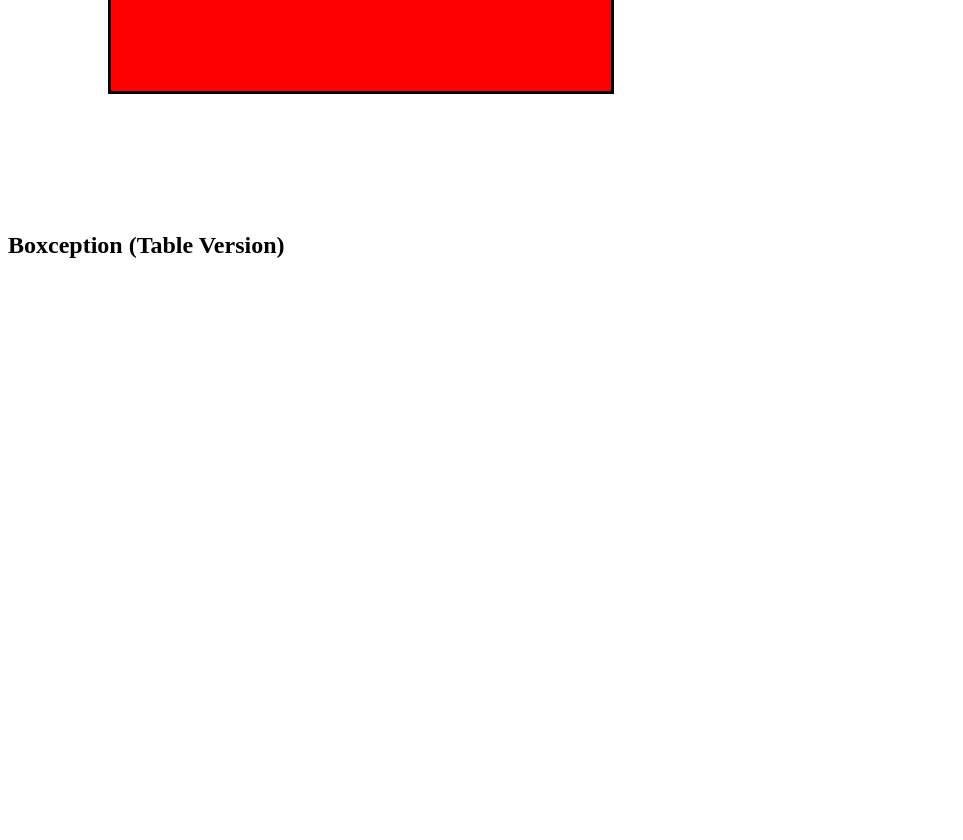
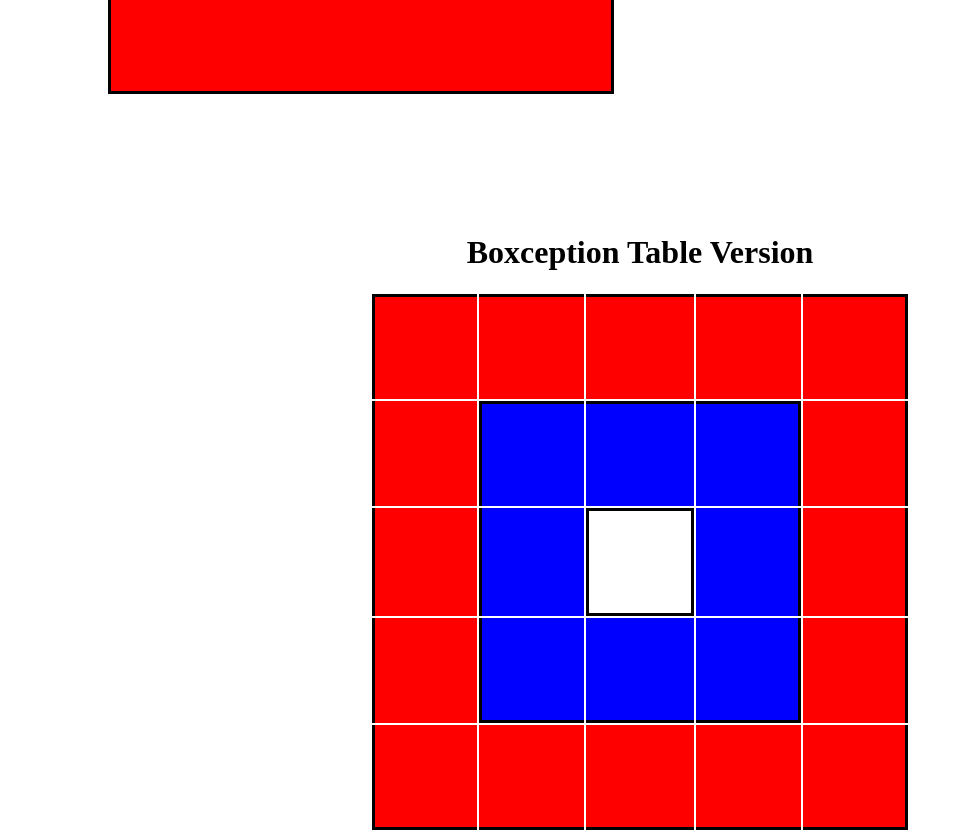
Before and after one commit to caitrob14/boxception, a plain HTML site: page index.html in a window 1280 px wide. Shown: the part 570-1410 px from the top of the page, without its empty margins (0-963 px from the left). Before the commit the page ends 849 px from the top, so only its background shows below. Drawn offline with Linux system fonts and the light colour scheme.

Commit message:
fupdated bonus errors in index.html style.css

```diff
--- a/index.html
+++ b/index.html
@@ -18,17 +18,55 @@
                 </div>
             </div>
          </div>
+             <br>
+         <h1>Boxception Table Version</h1>
 
-         <br>
-                <!-- Bonus -->
-         <h2>Boxception (Table Version)</h2>
-         <div>
-             <div class=four>
-                 <div class=five>
-                    <div class=six>
+         <!-- Table -->
+        <table>
+            <tbody>
+                <!-- first row -->
+                <tr id="one">
+                    <td class="top left"></td>
+                    <td class="top"></td>
+                    <td class="top"></td>
+                    <td class="top"></td>
+                    <td class="top right"></td>
 
-                 </div>
-             </div>
-         </div>
+               </tr>
+               <!-- second row -->
+                <tr id="two">
+                    <td class="left"></td>
+                    <td class="top left"></td>
+                    <td class="top"></td>
+                    <td class="top right"></td>
+                    <td class="right"></td>
+               </tr>
+               <!-- third row -->
+                <tr id="three">
+                    <td class="left"></td>
+                    <td class="left"></td>
+                    <td class= "top bottom left right"></td>
+                    <td class="right"></td>
+                    <td class="right"></td>
+               </tr>
+               <!-- fourth row -->
+                <tr id="four">
+                    <td class="left"></td>
+                    <td class="bottom left"></td>
+                    <td class="bottom"></td>
+                    <td class="bottom right"></td>
+                    <td class="right"></td>
+               </tr>
+               <!-- fifth row -->
+                <tr id="five">
+                    <td class="bottom left"></td>
+                    <td class="bottom"></td>
+                    <td class="bottom"></td>
+                    <td class="bottom"></td>
+                    <td class="bottom right"></td>
+               </tr>
+            </tbody>
+        </table>
+
 </body>
 </html>
--- a/style.css
+++ b/style.css
@@ -28,3 +28,46 @@ h1 {
     /* Bonus */
     background-color: white;
 }
+
+
+/* BONUS */
+/* td {
+    border: 3px solid black;
+} */
+
+td {
+    width: 100px;
+    height: 100px;
+}
+
+table {
+    margin: auto;
+}
+
+.top {
+    border-top: 3px solid black;
+}
+.right {
+    border-right: 3px solid black;
+}
+.bottom {
+    border-bottom: 3px solid black;
+}
+.left {
+    border-left: 3px solid black;
+}
+
+/* table color bonus */
+#one, #five,
+td:nth-of-type(1),
+td:nth-of-type(5){
+    background-color: red;
+}
+
+#two, #three, #four {
+    background-color: blue;
+}
+
+.top.bottom.left.right {
+    background-color: white;
+}
```
